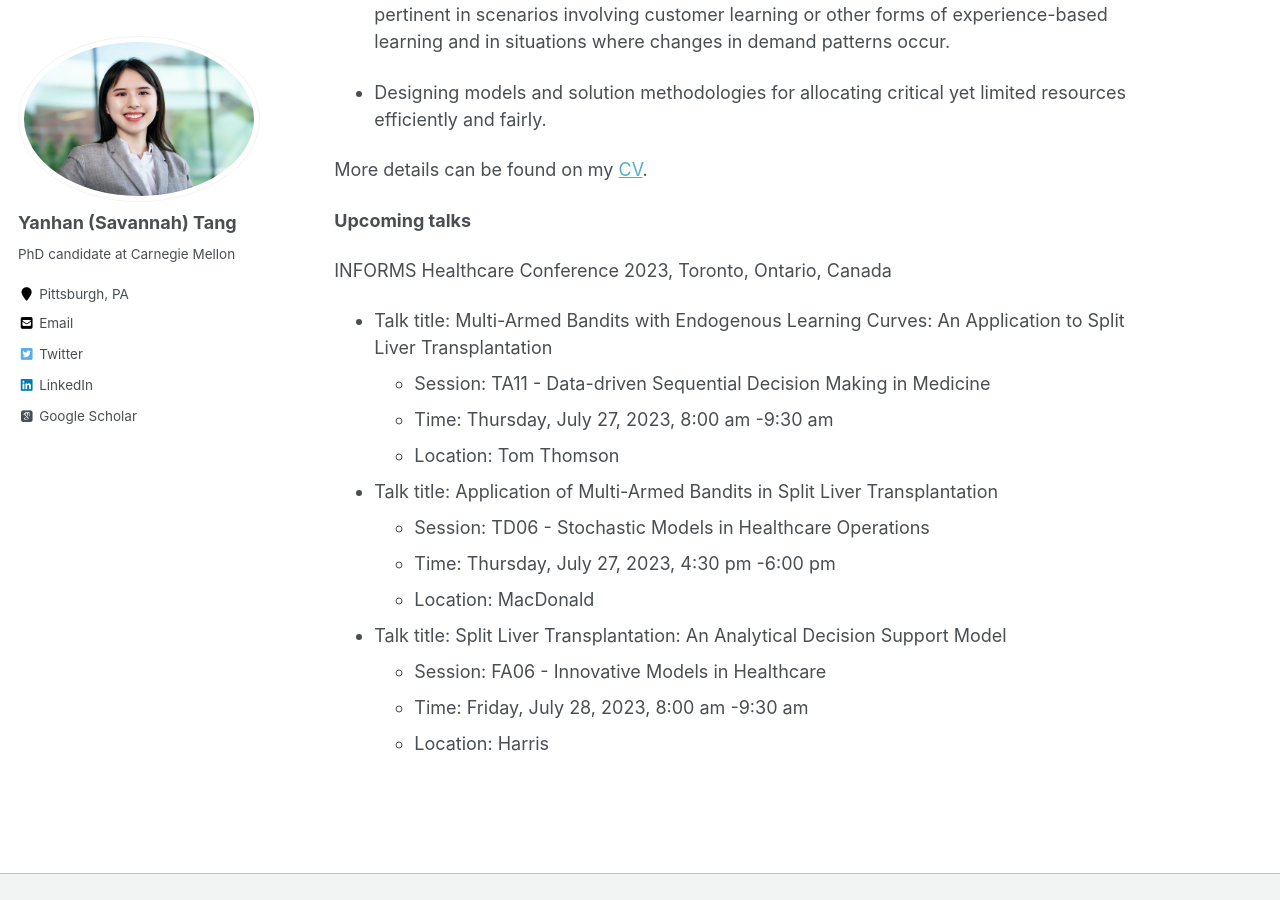
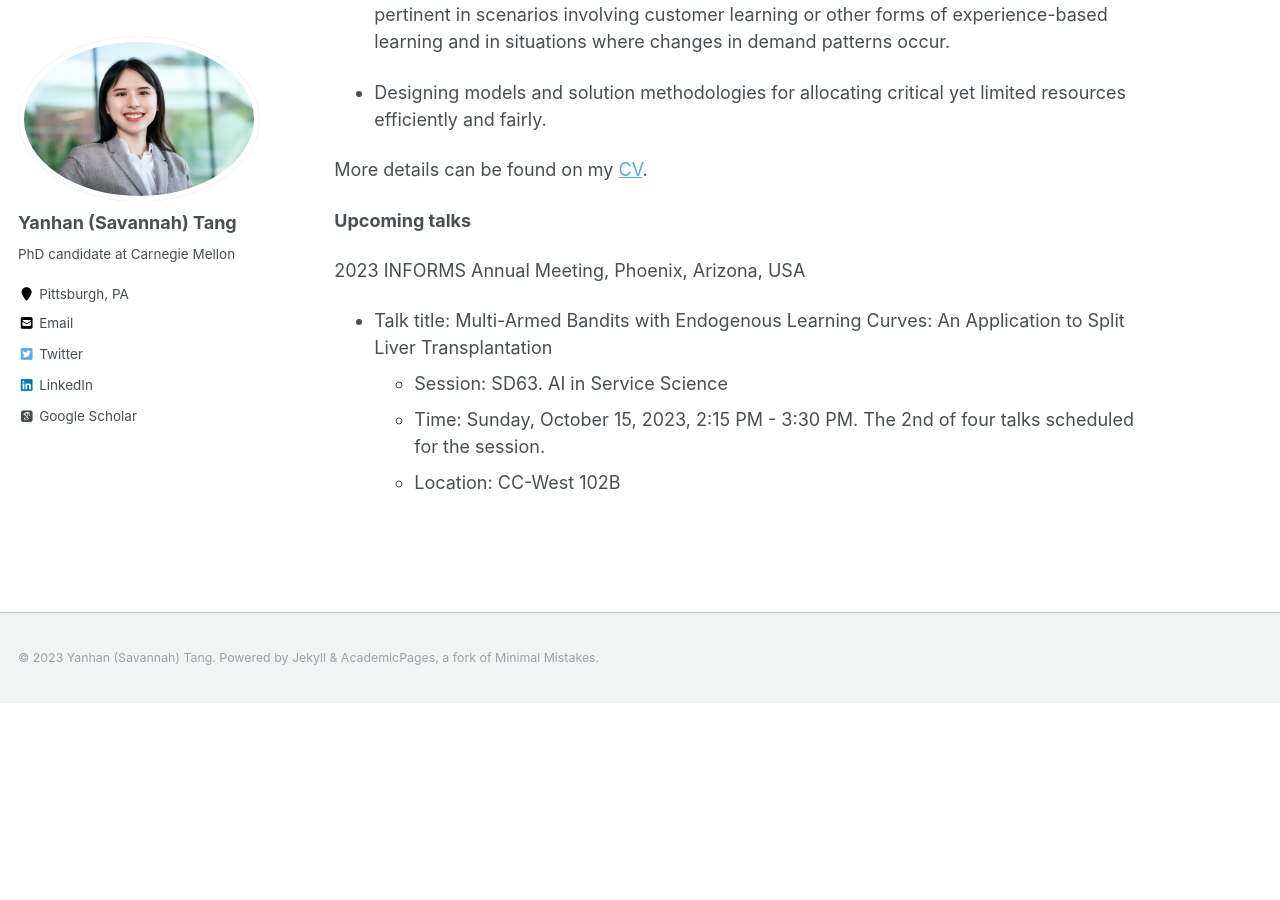
Before and after one commit to savytang/savytang.github.io, a Jekyll site: the page built from _pages/about.md, in a window 1280 px wide and 900 px high, scrolled down 472 px. Built offline with Jekyll 4.4.1, drawn with Linux system fonts in a browser that asks for light colours; some web fonts are replaced; after the commit the page ends 1175 px from its top, so only the background shows below that.

Commit message:
INFORMS talk update
INFORMS talk & time

```diff
--- a/_pages/about.md
+++ b/_pages/about.md
@@ -23,18 +23,9 @@ More details can be found on my [CV](../files/Tang_CV_0705.pdf).
 
 **Upcoming talks**
 
-INFORMS Healthcare Conference 2023, Toronto, Ontario, Canada
+2023 INFORMS Annual Meeting, Phoenix, Arizona, USA
 
 * Talk title: Multi-Armed Bandits with Endogenous Learning Curves: An Application to Split Liver Transplantation
-  * Session: TA11 - Data-driven Sequential Decision Making in Medicine
-  * Time: Thursday, July 27, 2023, 8:00 am -9:30 am
-  * Location: Tom Thomson
-
-* Talk title: Application of Multi-Armed Bandits in Split Liver Transplantation
-  * Session: TD06 - Stochastic Models in Healthcare Operations
-  * Time: Thursday, July 27, 2023, 4:30 pm -6:00 pm
-  * Location: MacDonald
-* Talk title: Split Liver Transplantation: An Analytical Decision Support Model
-  * Session: FA06 - Innovative Models in Healthcare
-  * Time: Friday, July 28, 2023, 8:00 am -9:30 am
-  * Location: Harris
+  * Session: SD63. AI in Service Science
+  * Time: Sunday, October 15, 2023, 2:15 PM - 3:30 PM. The 2nd of four talks scheduled for the session.
+  * Location: CC-West 102B
```
Also changed, not shown: 1 other file.
